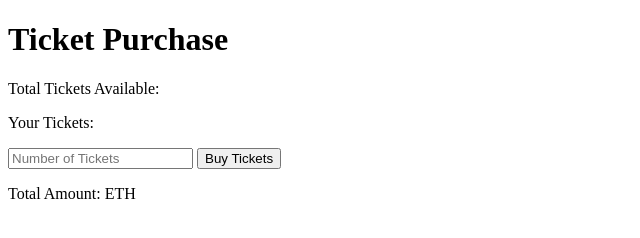
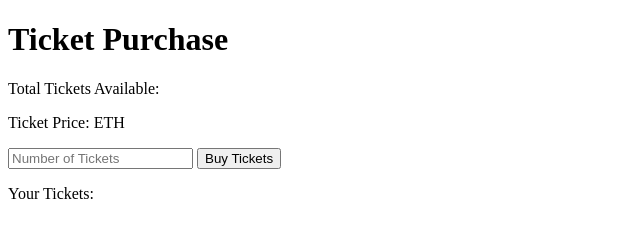
Before and after one commit to SolCasin/TestWUW, a plain HTML site: page index.html in a window 1280 px wide. Shown: the whole page, without its empty margins (0-640 px from the left). Drawn offline with Linux system fonts and the light colour scheme.

Commit message:
Update index.html

```diff
--- a/index.html
+++ b/index.html
@@ -9,12 +9,12 @@
     <h1>Ticket Purchase</h1>
     <div>
         <p>Total Tickets Available: <span id="totalTickets"></span></p>
-        <p>Your Tickets: <span id="yourTickets"></span></p>
+        <p>Ticket Price: <span id="price"></span> ETH</p>
     </div>
     <div>
         <input type="number" id="ticketAmount" placeholder="Number of Tickets">
         <button id="buyButton">Buy Tickets</button>
-        <p>Total Amount: <span id="price"></span> ETH</p>
+        <p>Your Tickets: <span id="yourTickets"></span></p>
     </div>
     <div id="status"></div>
 
```
